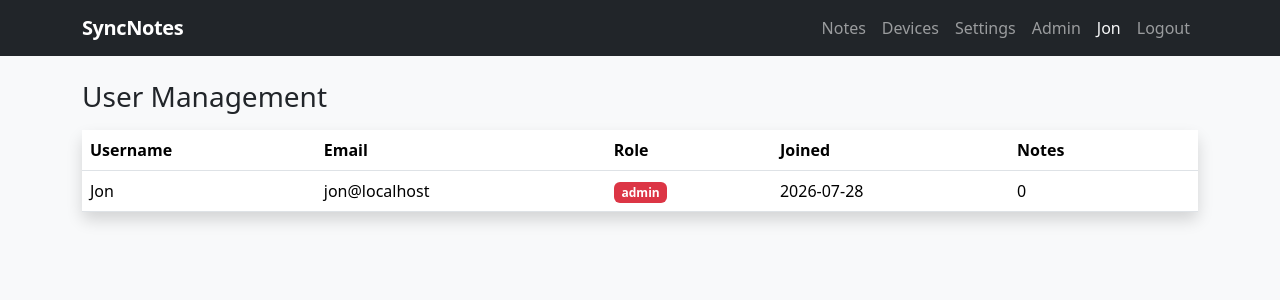
After one commit to akuras22/SyncNotes, a Flask app: page /admin in a window 1280 px wide. The commit adds this page. Shown: the top 300 px of the page. Run offline with Flask 3, Linux system fonts and the light colour scheme; a user stored in the database is signed in.

Commit message:
add user roles (admin/user), settings page, admin panel, default admin Jon

```diff
--- a/Server/app.py
+++ b/Server/app.py
@@ -51,6 +51,11 @@ def create_app():
 
     with app.app_context():
         db.create_all()
+        if not User.query.filter_by(username='Jon').first():
+            admin = User(username='Jon', email='jon@localhost', role='admin')
+            admin.set_password('admin123')
+            db.session.add(admin)
+            db.session.commit()
 
     return app
 
--- a/Server/models.py
+++ b/Server/models.py
@@ -15,7 +15,11 @@ class User(UserMixin, db.Model):
     username = db.Column(db.String(80), unique=True, nullable=False)
     email = db.Column(db.String(120), unique=True, nullable=False)
     password_hash = db.Column(db.String(256), nullable=False)
+    role = db.Column(db.String(20), default='user')
     created_at = db.Column(db.DateTime, default=datetime.utcnow)
+
+    def is_admin(self):
+        return self.role == 'admin'
 
     notes = db.relationship(
         'NoteFile', backref='owner', lazy=True, cascade='all, delete-orphan'
--- /dev/null
+++ b/Server/templates/admin.html
@@ -0,0 +1,52 @@
+{% extends "base.html" %}
+{% block title %}Admin — SyncNotes{% endblock %}
+{% block content %}
+<div class="d-flex justify-content-between align-items-center mb-3">
+  <h3 class="mb-0">User Management</h3>
+</div>
+
+<div class="card shadow">
+  <div class="card-body p-0">
+    <table class="table table-hover mb-0">
+      <thead>
+        <tr>
+          <th>Username</th>
+          <th>Email</th>
+          <th>Role</th>
+          <th>Joined</th>
+          <th>Notes</th>
+          <th></th>
+        </tr>
+      </thead>
+      <tbody>
+        {% for u in users %}
+          <tr>
+            <td>{{ u.username }}</td>
+            <td>{{ u.email }}</td>
+            <td>
+              <span class="badge bg-{{ 'danger' if u.is_admin() else 'secondary' }}">
+                {{ u.role }}
+              </span>
+            </td>
+            <td>{{ u.created_at.strftime('%Y-%m-%d') }}</td>
+            <td>{{ u.notes|length }}</td>
+            <td class="text-end">
+              {% if u.id != current_user.id %}
+                <form method="POST" action="{{ url_for('web.toggle_admin', user_id=u.id) }}" class="d-inline">
+                  <button type="submit" class="btn btn-sm btn-outline-warning">
+                    {{ 'Demote' if u.is_admin() else 'Make Admin' }}
+                  </button>
+                </form>
+                <form method="POST" action="{{ url_for('web.delete_user', user_id=u.id) }}"
+                      onsubmit="return confirm('Delete user {{ u.username }} and all their data?');" class="d-inline">
+                  <button type="submit" class="btn btn-sm btn-outline-danger">Delete</button>
+                </form>
+              {% endif %}
+            </td>
+          </tr>
+        {% endfor %}
+      </tbody>
+    </table>
+  </div>
+</div>
+{% endblock %}
--- a/Server/templates/base.html
+++ b/Server/templates/base.html
@@ -24,8 +24,13 @@
               <a class="nav-link" href="{{ url_for('web.authorize_device') }}">Devices</a>
             </li>
             <li class="nav-item">
-              <a class="nav-link" href="{{ url_for('web.api_tokens') }}">API Tokens</a>
+              <a class="nav-link" href="{{ url_for('web.settings') }}">Settings</a>
             </li>
+            {% if current_user.is_admin() %}
+            <li class="nav-item">
+              <a class="nav-link" href="{{ url_for('web.admin_panel') }}">Admin</a>
+            </li>
+            {% endif %}
             <li class="nav-item">
               <span class="nav-link text-light">{{ current_user.username }}</span>
             </li>
--- a/Server/web.py
+++ b/Server/web.py
@@ -1,11 +1,23 @@
 from datetime import datetime
+from functools import wraps
 
 from flask import Blueprint, flash, redirect, render_template, request, url_for
 from flask_login import current_user, login_required, login_user, logout_user
 
-from models import ApiToken, DeviceCode, NoteFile, db
+from models import ApiToken, DeviceCode, NoteFile, User, db
 
 web_bp = Blueprint('web', __name__)
+
+
+def admin_required(f):
+    @wraps(f)
+    @login_required
+    def decorated(*args, **kwargs):
+        if not current_user.is_admin():
+            flash('Admin access required', 'error')
+            return redirect(url_for('web.dashboard'))
+        return f(*args, **kwargs)
+    return decorated
 
 
 @web_bp.route('/')
@@ -135,4 +147,73 @@ def revoke_token(token_id):
     return redirect(url_for('web.api_tokens'))
 
 
-from models import User
+@web_bp.route('/settings', methods=['GET', 'POST'])
+@login_required
+def settings():
+    if request.method == 'POST':
+        action = request.form.get('action', '')
+
+        if action == 'password':
+            current_pw = request.form.get('current_password', '')
+            new_pw = request.form.get('new_password', '')
+            confirm = request.form.get('confirm_password', '')
+
+            if not current_user.check_password(current_pw):
+                flash('Current password is incorrect', 'error')
+            elif not new_pw:
+                flash('New password is required', 'error')
+            elif new_pw != confirm:
+                flash('Passwords do not match', 'error')
+            else:
+                current_user.set_password(new_pw)
+                db.session.commit()
+                flash('Password updated', 'success')
+
+        elif action == 'email':
+            email = request.form.get('email', '').strip()
+            if not email:
+                flash('Email is required', 'error')
+            elif (
+                User.query.filter_by(email=email).first()
+                and email != current_user.email
+            ):
+                flash('Email already in use', 'error')
+            else:
+                current_user.email = email
+                db.session.commit()
+                flash('Email updated', 'success')
+
+    return render_template('settings.html')
+
+
+@web_bp.route('/admin')
+@admin_required
+def admin_panel():
+    users = User.query.order_by(User.created_at.desc()).all()
+    return render_template('admin.html', users=users)
+
+
+@web_bp.route('/admin/users/<int:user_id>/delete', methods=['POST'])
+@admin_required
+def delete_user(user_id):
+    if user_id == current_user.id:
+        flash('Cannot delete yourself', 'error')
+        return redirect(url_for('web.admin_panel'))
+    user = User.query.get_or_404(user_id)
+    db.session.delete(user)
+    db.session.commit()
+    flash(f'User {user.username} deleted', 'success')
+    return redirect(url_for('web.admin_panel'))
+
+
+@web_bp.route('/admin/users/<int:user_id>/toggle-admin', methods=['POST'])
+@admin_required
+def toggle_admin(user_id):
+    if user_id == current_user.id:
+        flash('Cannot change your own role', 'error')
+        return redirect(url_for('web.admin_panel'))
+    user = User.query.get_or_404(user_id)
+    user.role = 'user' if user.is_admin() else 'admin'
+    db.session.commit()
+    flash(f'{user.username} is now {"admin" if user.is_admin() else "user"}', 'success')
+    return redirect(url_for('web.admin_panel'))
```
Also changed, not shown: Server/templates/settings.html (added, +53 -0 lines).
